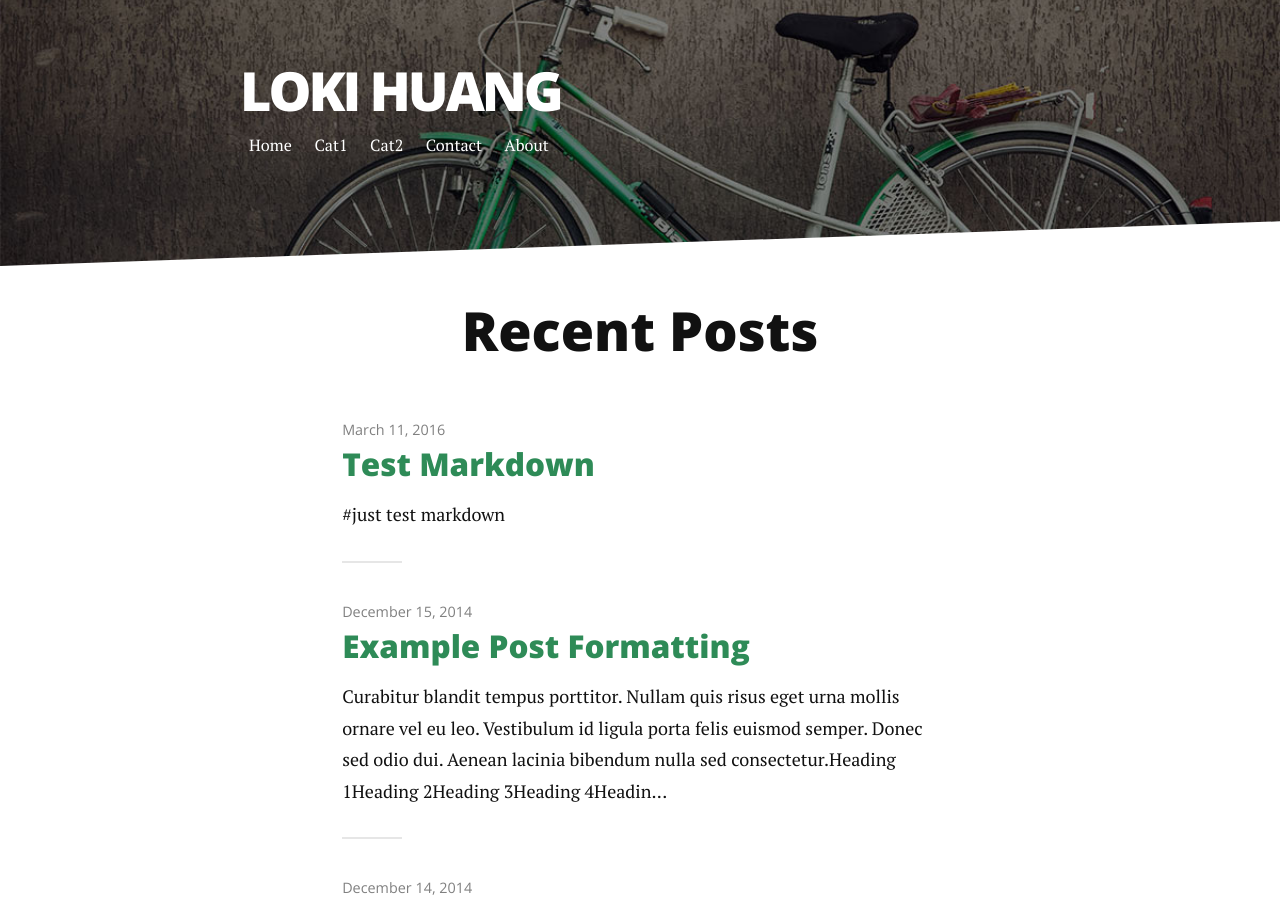
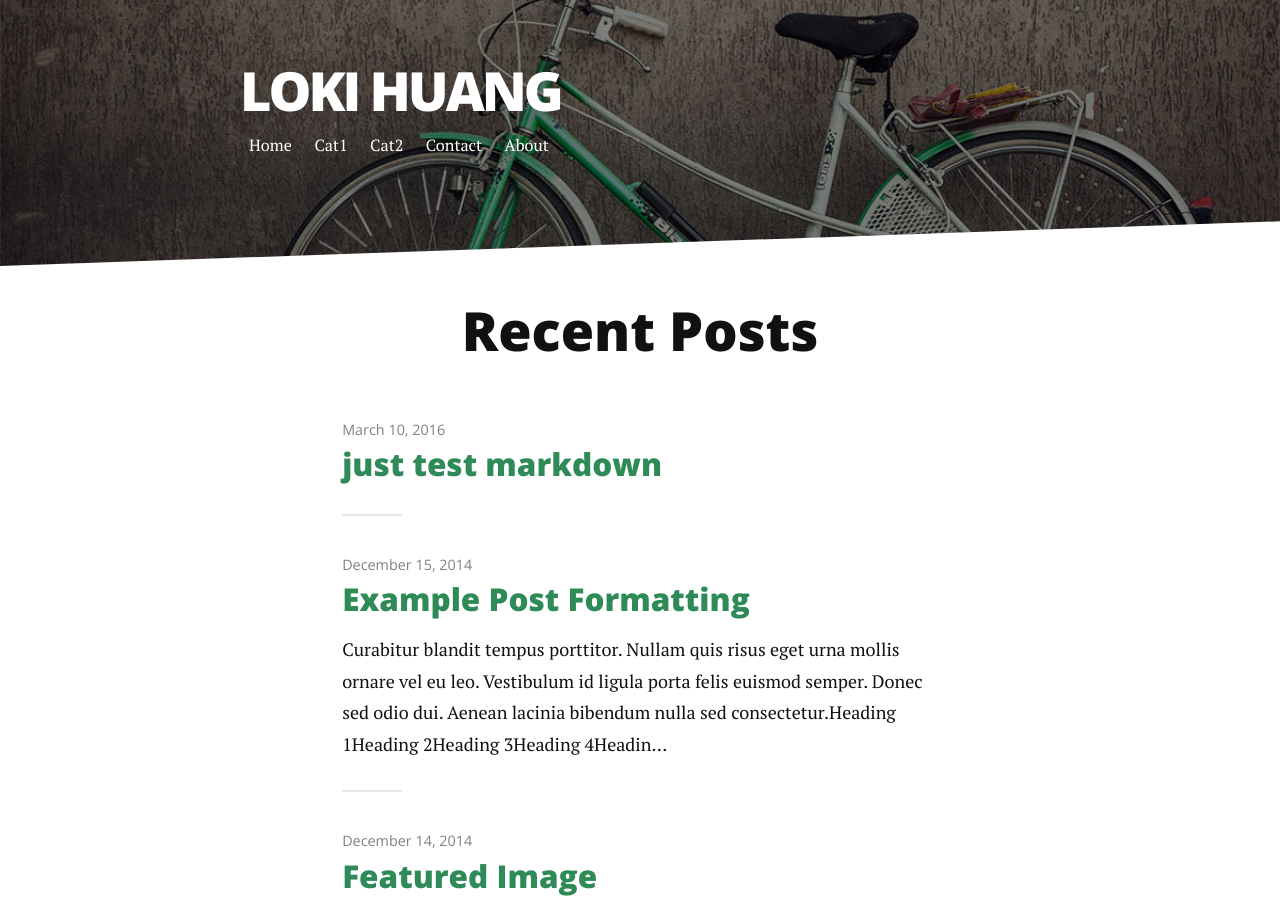
Before and after one commit to huyfaeng/huyfaeng.github.io, a Jekyll site: the page built from index.html, in a window 1280 px wide and 900 px high. Built offline with Jekyll 4.4.1, drawn with Linux system fonts in a browser that asks for light colours; nearby versions of some CDN libraries; the list of posts is cut into pages by our own code.

Commit message:
Update 2016-03-11-test-markdown.markdown

```diff
--- a/_posts/2016-03-11-test-markdown.markdown
+++ b/_posts/2016-03-11-test-markdown.markdown
@@ -1 +1,5 @@
-#just test markdown
+---
+layout: post
+title:  just test markdown
+date:   2016-03-10
+---
```
